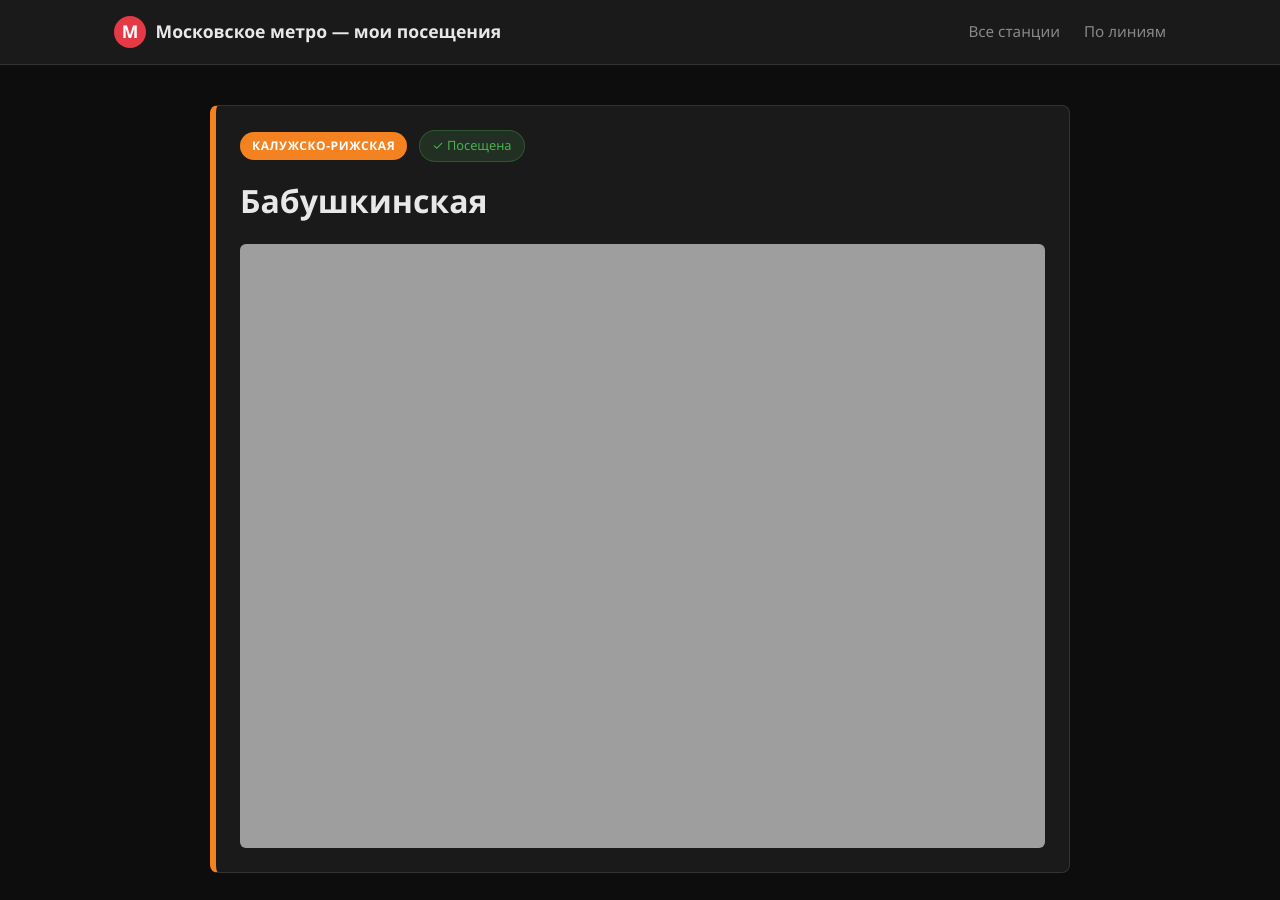
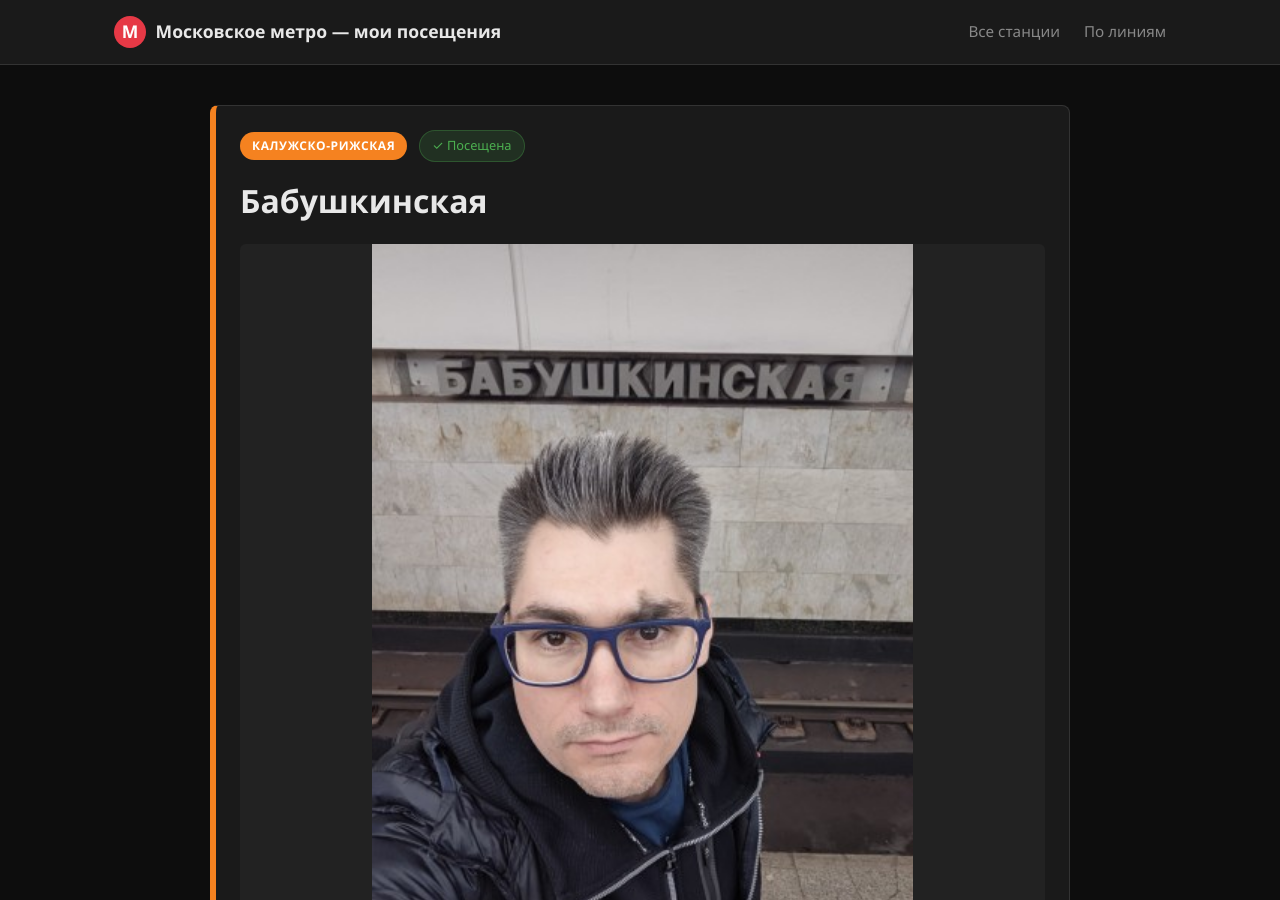
Before and after one commit to ahpooch/Metro, a Jekyll site: the page built from _stations/kaluzhsko-rizhskaya-babushkinskaya.md, in a window 1280 px wide and 900 px high. Built offline with Jekyll 4.4.1, drawn with Linux system fonts in a browser that asks for light colours.

Commit message:
fix: Исправлен некооректный путь к фотографии

```diff
--- a/_stations/kaluzhsko-rizhskaya-babushkinskaya.md
+++ b/_stations/kaluzhsko-rizhskaya-babushkinskaya.md
@@ -6,6 +6,6 @@ line_name: "Калужско-Рижская"
 line_number: 6
 line_color: "#f58220"
 
-cover_photo: '/assets/photos/kaluzhsko-rizhskaya-babushkinskaya\IMG20260513200212 (Малый).jpg'
+cover_photo: '/assets/photos/kaluzhsko-rizhskaya-babushkinskaya/IMG20260513200212 (Малый).jpg'
 photos: []
 ---
```
